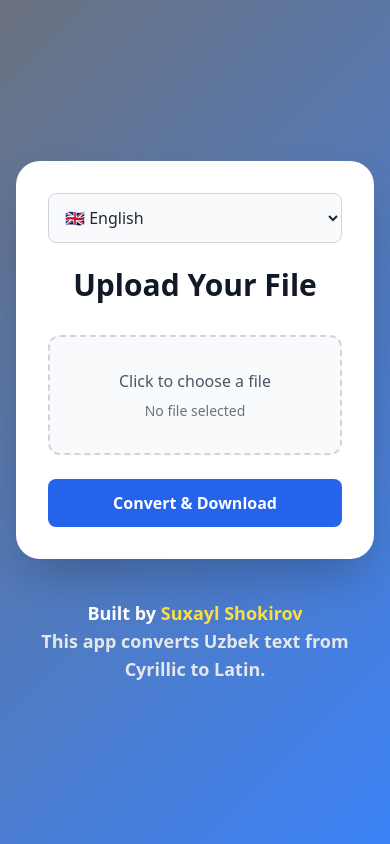
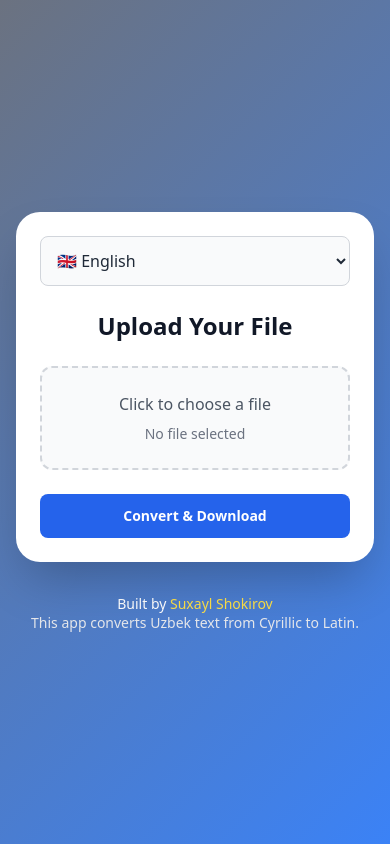
Before and after one commit to suxaylshokirov/Translit, a Django app: page /en/ in a window 390 px wide. Run offline with Django 5.2, Linux system fonts and the light colour scheme; some libraries are stand-ins or nearby versions.

Commit message:
Changes to UI: adjustable to small screens

```diff
--- a/templates/transliteration/file_upload.html
+++ b/templates/transliteration/file_upload.html
@@ -3,6 +3,7 @@
 <html lang="{{ LANGUAGE_CODE }}">
 <head>
   <meta charset="UTF-8">
+  <meta name="viewport" content="width=device-width, initial-scale=1.0">
   <title>{% trans "Uzbek Transliterator" %}</title>
   <script src="https://cdn.tailwindcss.com"></script>
   <style>
@@ -25,8 +26,9 @@
     }
   </style>
 </head>
-<body class="min-h-screen flex flex-col items-center justify-center gradient-bg p-4">
-  <div class="card bg-white rounded-3xl shadow-2xl p-8 w-full max-w-lg animate-fade-in">
+<body class="min-h-screen flex flex-col items-center justify-center gradient-bg px-4 py-6 sm:py-12">
+  <div class="card bg-white rounded-3xl shadow-2xl p-6 sm:p-8 w-full max-w-lg animate-fade-in">
+
     <!-- Language Switcher -->
     <form action="{% url 'set_language' %}" method="post" class="mb-6">
       {% csrf_token %}
@@ -45,21 +47,22 @@
       </select>
     </form>
 
-    <h1 class="text-3xl font-bold text-gray-900 mb-8 text-center">{% trans "Upload Your File" %}</h1>
+    <h1 class="text-2xl sm:text-3xl font-bold text-gray-900 mb-6 text-center">{% trans "Upload Your File" %}</h1>
 
     <form id="upload-form" method="post" enctype="multipart/form-data" class="space-y-6">
       {% csrf_token %}
-      <label for="file-input" class="block border-2 border-dashed border-gray-300 rounded-xl p-8 bg-gray-50 hover:bg-gray-100 hover:border-blue-500 transition-all duration-300 cursor-pointer text-center hover-scale">
-        <span class="text-gray-600 font-medium">{% trans "Click to choose a file" %}</span>
+      <label for="file-input" class="block border-2 border-dashed border-gray-300 rounded-xl p-6 sm:p-8 bg-gray-50 hover:bg-gray-100 hover:border-blue-500 transition-all duration-300 cursor-pointer text-center hover-scale">
+        <span class="text-gray-600 font-medium block">{% trans "Click to choose a file" %}</span>
         <input type="file" id="file-input" name="file" accept=".txt,.docx,.csv,.xlsx,.html,.json" required class="hidden">
-        <div id="file-name" class="mt-2 text-sm text-gray-500">{% trans "No file selected" %}</div>
+        <div id="file-name" class="mt-2 text-sm text-gray-500 truncate max-w-full">{% trans "No file selected" %}</div>
       </label>
-      <button type="submit" class="w-full bg-blue-600 text-white py-3 px-6 rounded-lg hover:bg-blue-700 focus:ring-4 focus:ring-blue-300 transition-all duration-300 font-semibold hover-scale">
+      <button type="submit" class="w-full bg-blue-600 text-white py-3 px-4 sm:px-6 rounded-lg text-sm sm:text-base hover:bg-blue-700 focus:ring-4 focus:ring-blue-300 transition-all duration-300 font-semibold hover-scale">
         {% trans "Convert & Download" %}
       </button>
     </form>
   </div>
-  <footer class="mt-10 text-center text-white font-semibold text-lg">
+
+  <footer class="mt-8 sm:mt-10 text-center text-white text-sm sm:text-base font-medium leading-snug">
     <p>
       {% trans "Built by" %} <a href="https://github.com/suxaylshokirov" target="_blank" class="text-yellow-300 hover:underline">Suxayl Shokirov</a>
     </p>
```
